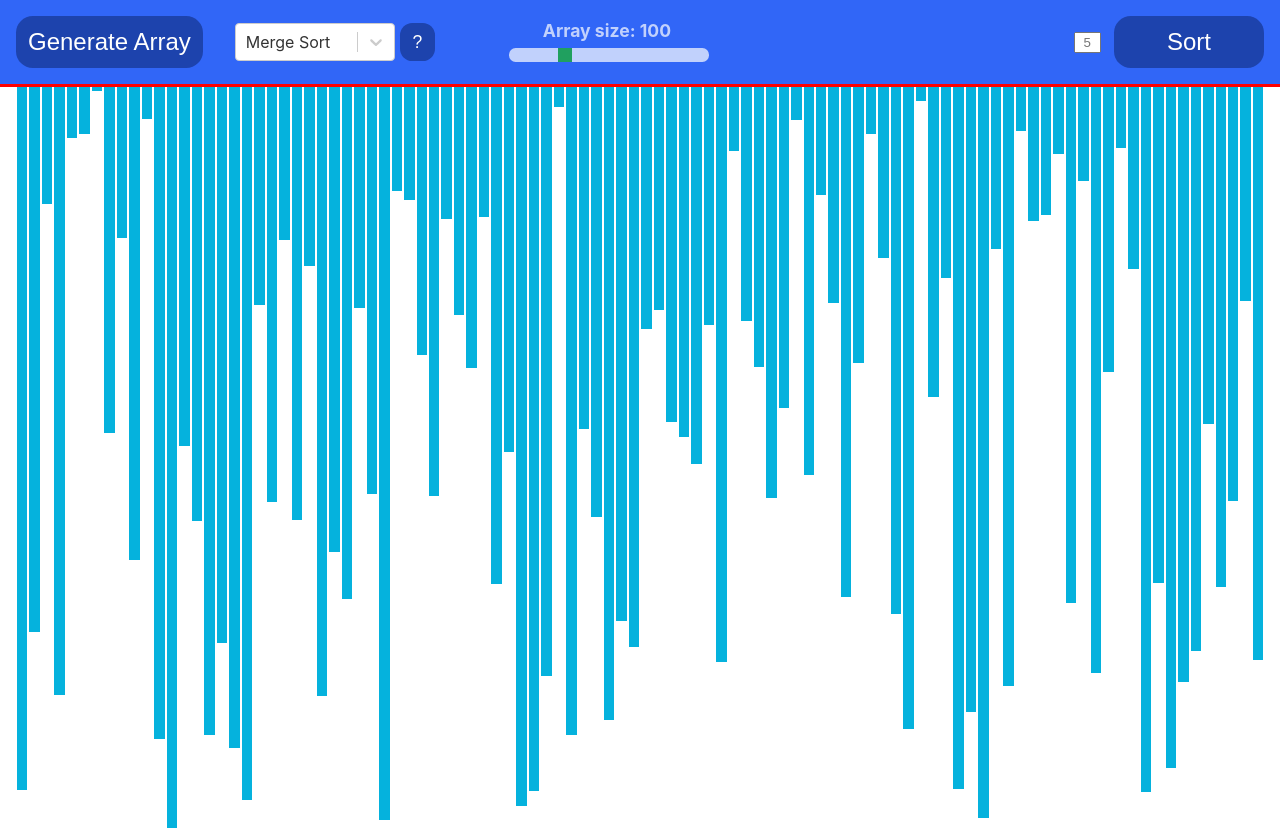
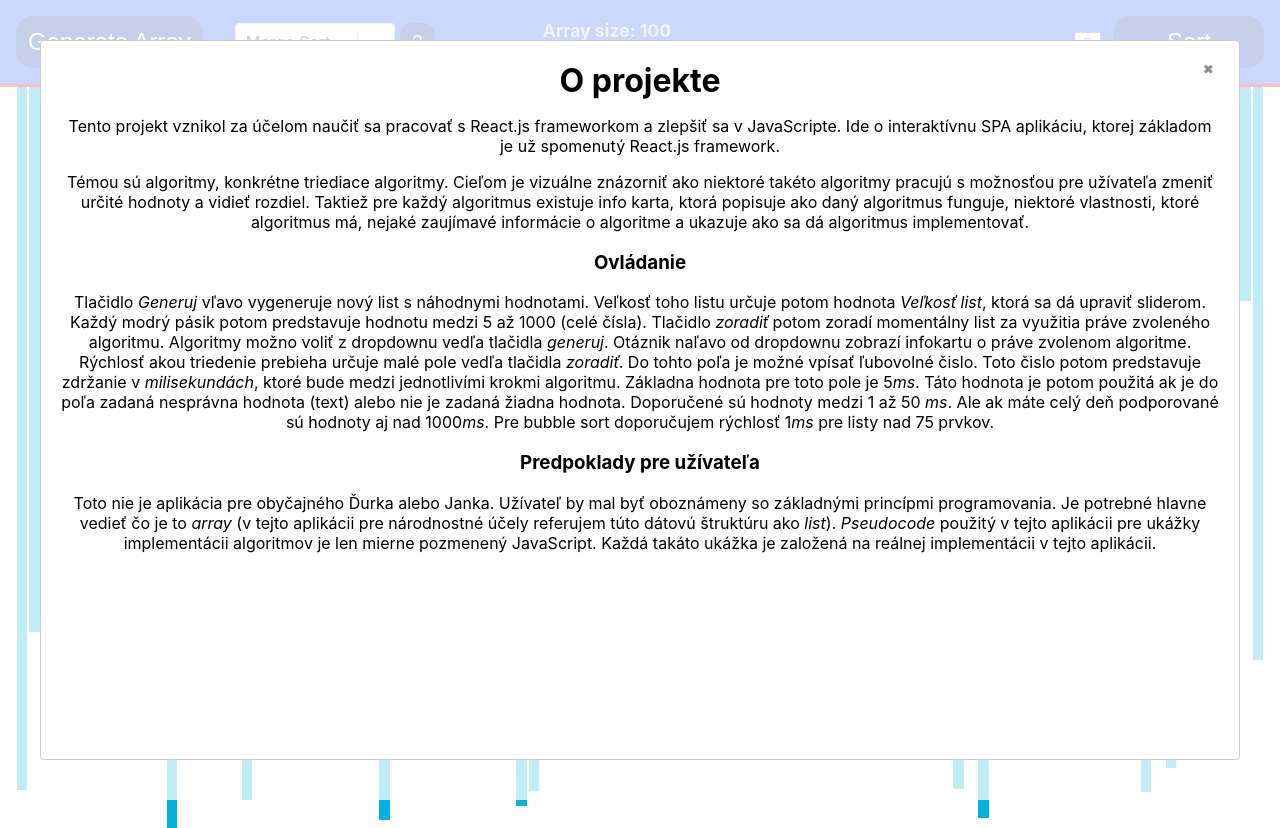
Before and after one commit to MatiniX/SortingVisualizer, a React (Create React App) app: page / in a window 1280 px wide. Built offline with nearby package versions, Linux system fonts and the light colour scheme.

Commit message:
Pridaný InfoTab

```diff
--- a/src/components/SortingVisualizer.js
+++ b/src/components/SortingVisualizer.js
@@ -1,8 +1,17 @@
 import React, { useState, useEffect } from "react"
 import algorithms from "../sortingAlgorithms/sortingAlgorithms"
 import NavBar from "./NavBar"
+import ReactModal from "react-modal"
+import InfoTab from "./infoTabs/InfoTab"
 
 function SortingVisualizer() {
+    if (sessionStorage.getItem("infoModalBool") === null) {
+        //console.log(infoModalShow);
+        sessionStorage.setItem("infoModalBool", JSON.stringify(true));
+    }
+    const [infoModalShow, setInfoModalShow] = useState(JSON.parse(sessionStorage.getItem("infoModalBool")) || true);
+
+
     const [SORT_SPEED_MS, setSortSpeed] = useState(5);
     const [ARRAY_SIZE, setArrSize] = useState(100);
 
@@ -15,6 +24,10 @@ function SortingVisualizer() {
     useEffect(() => {
         resetArray();
     },[ARRAY_SIZE]);
+
+    useEffect(() => {
+        sessionStorage.setItem("infoModalBool", infoModalShow)
+    },[infoModalShow]);
 
     function resetArray() {
         let arr = []
@@ -177,6 +190,9 @@ function SortingVisualizer() {
                 </div>
             )}
             </div>
+            <ReactModal isOpen={infoModalShow} >
+                <InfoTab close={() => setInfoModalShow(false)}/>
+            </ReactModal>
         </>
     )
 }
--- /dev/null
+++ b/src/components/infoTabs/InfoTab.js
@@ -0,0 +1,39 @@
+import React from "react"
+
+export default function InfoTab(props) {
+    return (
+        <div className="info-tab">
+            <button className="close-button" onClick={props.close}>&#10006;</button>
+            <h2 className="info-tab-title">O projekte</h2>
+            <div className="about-section">
+                <p>
+                   Tento projekt vznikol za účelom naučiť sa pracovať s React.js frameworkom a zlepšiť sa v JavaScripte. Ide o interaktívnu SPA aplikáciu, ktorej základom
+                   je už spomenutý React.js framework.
+                </p>
+                <p>
+                    Témou sú algoritmy, konkrétne triediace algoritmy. Cieľom je vizuálne znázorniť ako niektoré takéto algoritmy pracujú s možnosťou pre užívateľa zmeniť
+                    určité hodnoty a vidieť rozdiel. Taktiež pre každý algoritmus existuje info karta, ktorá popisuje ako daný algoritmus funguje, niektoré vlastnosti,
+                    ktoré algoritmus má, nejaké zaujímavé informácie o algoritme a ukazuje ako sa dá algoritmus implementovať.
+                </p>
+                <h3>Ovládanie</h3>
+                <p>
+                    Tlačidlo <i>Generuj</i> vľavo vygeneruje nový list s náhodnymi hodnotami. Veľkosť toho listu určuje potom hodnota <i>Veľkosť list</i>, ktorá sa dá
+                    upraviť sliderom. Každý modrý pásik potom predstavuje hodnotu medzi 5 až 1000 (celé čísla). Tlačidlo <i>zoradiť</i> potom zoradí momentálny list
+                    za využitia práve zvoleného algoritmu. Algoritmy možno voliť z dropdownu vedľa tlačidla <i>generuj</i>. Otáznik naľavo od dropdownu zobrazí infokartu
+                    o práve zvolenom algoritme. Rýchlosť akou triedenie prebieha určuje malé pole vedľa tlačidla <i>zoradiť</i>. Do tohto poľa je možné vpísať ľubovolné
+                    čislo. Toto čislo potom predstavuje zdržanie v <i>milisekundách</i>, ktoré bude medzi jednotlivími krokmi algoritmu. Základna hodnota pre toto pole
+                    je 5<i>ms</i>. Táto hodnota je potom použitá ak je do poľa zadaná nesprávna hodnota (text) alebo nie je zadaná žiadna hodnota. Doporučené sú hodnoty medzi
+                    1 až 50 <i>ms</i>. Ale ak máte celý deň podporované sú hodnoty aj nad 1000<i>ms</i>. Pre bubble sort doporučujem rýchlosť 1<i>ms</i> pre listy nad 75 prvkov.
+                </p>
+                <h3>Predpoklady pre užívateľa</h3>
+                <p>
+                    Toto nie je aplikácia pre obyčajného Ďurka alebo Janka. Užívateľ by mal byť oboznámeny so základnými princípmi programovania. Je potrebné hlavne vedieť
+                    čo je to <i>array</i> (v tejto aplikácii pre národnostné účely referujem túto dátovú štruktúru ako <i>list</i>). <i>Pseudocode</i> použitý v tejto
+                    aplikácii pre ukážky implementácii algoritmov je len mierne pozmenený JavaScript. Každá takáto ukážka je založená na reálnej implementácii v tejto
+                    aplikácii.
+                </p>
+            </div>
+        </div>
+    )
+
+}
```
